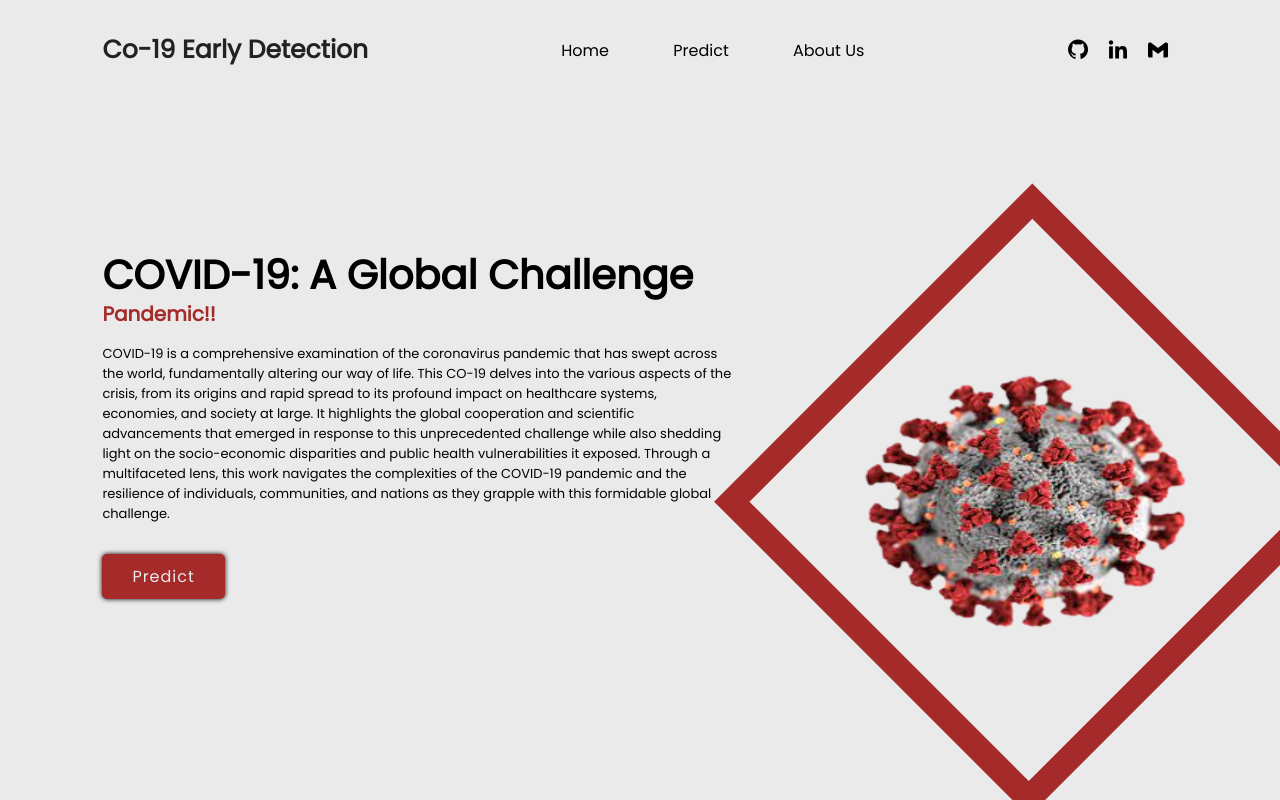
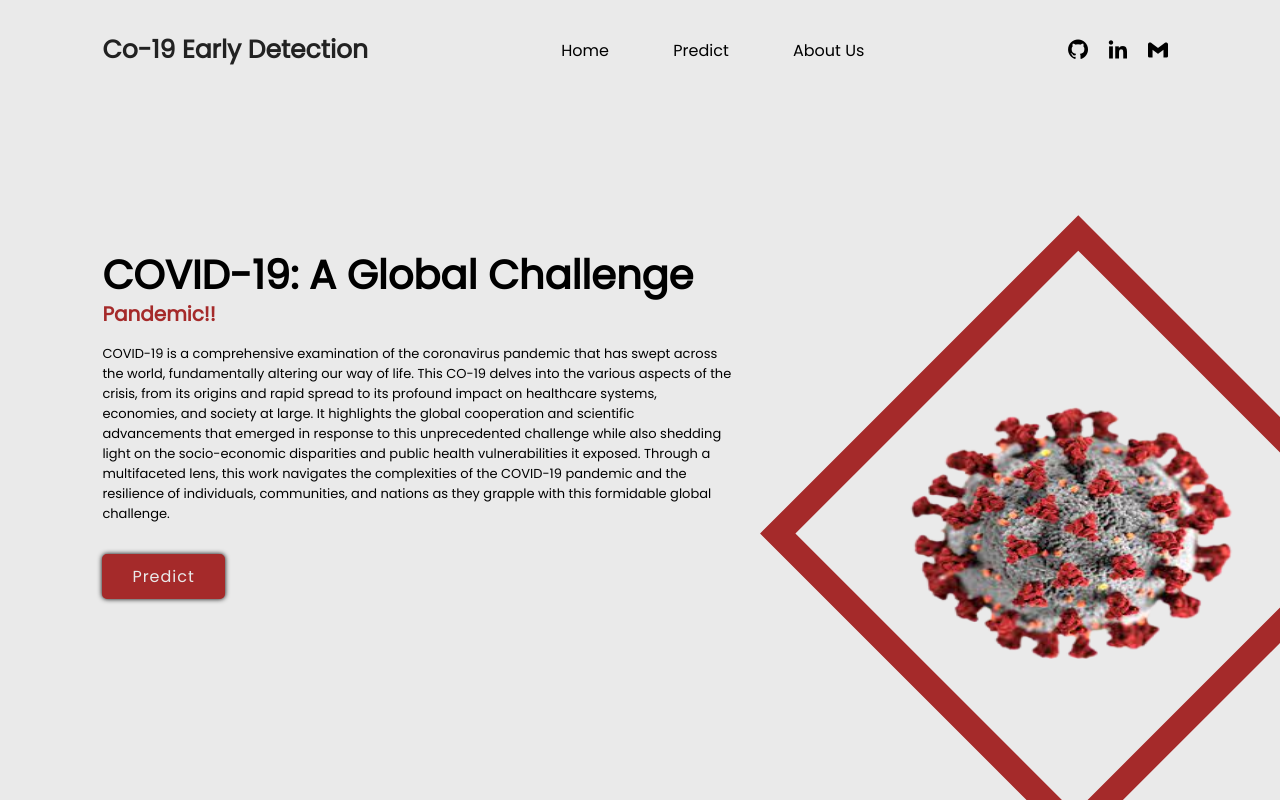
Before and after one commit to Captureboy/The-Co-19-Early-Detection-Project, a plain HTML site: page index.html in a window 1280 px wide. Drawn offline with nearby package versions, Linux system fonts and the light colour scheme; a web font is replaced by a local one.

Commit message:
style.css

```diff
--- a/style.css
+++ b/style.css
@@ -143,6 +143,8 @@ body {
 
 .home-img .corona {
     position: absolute;
+    margin-top: -10px;
+    margin-left: 55px;
     width: 100%;
     height: 100%;
     background: #eaeaea;
```
